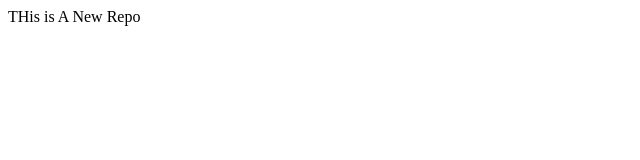
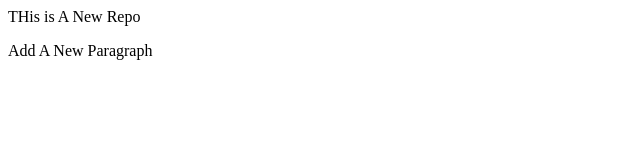
Before and after one commit to code-with-satish/LocalRepo, a plain HTML site: page index.html in a window 1280 px wide. Shown: the whole page, without its empty margins (0-640 px from the left). Drawn offline with Linux system fonts and the light colour scheme.

Commit message:
Add New feature

```diff
--- a/index.html
+++ b/index.html
@@ -1 +1,2 @@
 <p>THis is A New Repo</p>
+<p> Add A New Paragraph</p>
```
